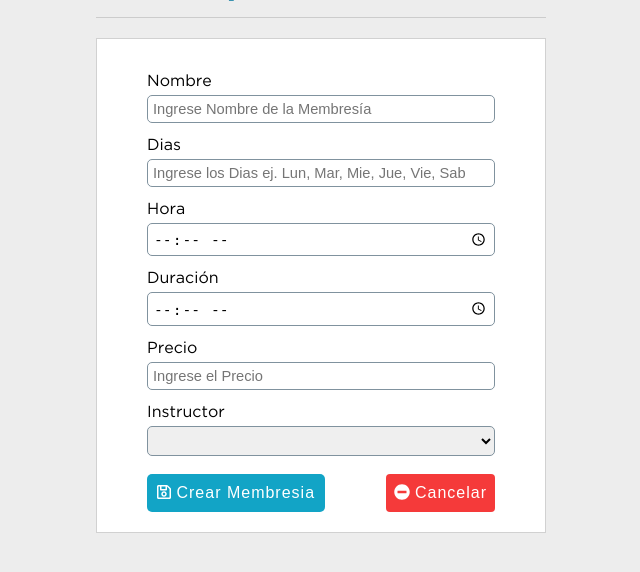
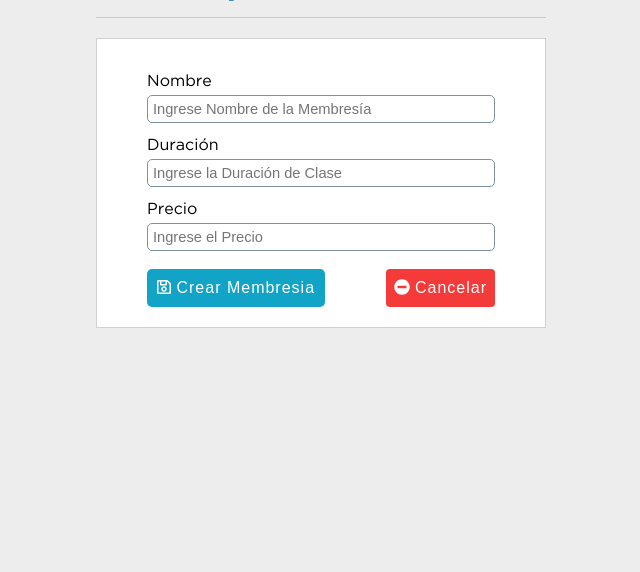
Before and after one commit to byZhetta/system-olympogym, a PHP site: page /sistema/registro_clase.php in a window 1280 px wide. Shown: the part 166-738 px from the top of the page, without its empty margins (319-959 px from the left). Run offline with PHP 8.4, Linux system fonts and the light colour scheme; the visitor is signed in with stand-in values (Sample User, id 1); data that the repository does not hold is empty.

Commit message:
Se modifoc la base de datos para que solo acepte campos de duracion y precio

```diff
--- a/sistema/registro_clase.php
+++ b/sistema/registro_clase.php
@@ -5,20 +5,17 @@
 
     if(!empty($_POST)){
         $alert='';
-        if(empty($_POST['nombre']) || empty($_POST['hora']) || empty($_POST['dias']) ||
-           empty($_POST['duracion']) || empty($_POST['precio']) || empty($_POST['instructor']) ){
+        if(empty($_POST['nombre']) ||
+           empty($_POST['duracion']) || empty($_POST['precio'])){
                $alert='<p class="msg_error">Todos los campos son obligatorios.</p>';
         } else {
 
             $nombre = $_POST['nombre'];
-            $dias = $_POST['dias'];
-            $hora = $_POST['hora'];
             $duracion = $_POST['duracion'];
             $precio = $_POST['precio'];
-            $instructor = $_POST['instructor'];
 
-            $query_insert = mysqli_query($conexionDB,"INSERT INTO clases(Cod_Instructor,NombreC,Dias,Hora,Duracion,Costo_Clase)
-                                                                VALUES('$instructor','$nombre','$dias','$hora','$duracion','$precio')");
+            $query_insert = mysqli_query($conexionDB,"INSERT INTO clases(NombreC,Duracion,Costo_Clase)
+                                                                VALUES('$nombre','$duracion','$precio')");
 
             if($query_insert){
                 $alert = '<p class="msg_save">Clase creada correctamente.</p>';
@@ -50,34 +47,11 @@
             <form action="" method="post">
                 <label for="nombre">Nombre</label>
                 <input type="text" name="nombre" id="nombre" placeholder="Ingrese Nombre de la Membresía">
-                <label for="dias">Dias</label>
-                <input type="text" name="dias" id="dias" placeholder="Ingrese los Dias ej. Lun, Mar, Mie, Jue, Vie, Sab">
-                <label for="hora">Hora</label>
-                <input type="time" name="hora" id="hora" placeholder="Ingrese la Hora de Clase">
                 <label for="duracion">Duración</label>
-                <input type="time" name="duracion" id="duracion" placeholder="Ingrese la Duración de Clase">
+                <input type="text" name="duracion" id="duracion" placeholder="Ingrese la Duración de Clase">
                 <label for="precio">Precio</label>
                 <input type="number" name="precio" id="precio" placeholder="Ingrese el Precio">
-                <label for="instructor">Instructor</label>
-
-                <?php
-                    $query_inst = mysqli_query($conexionDB,"SELECT * FROM instructores");
-                    mysqli_close($conexionDB);
-                    $result_inst = mysqli_num_rows($query_inst)
-                ?>
-
-                <select name="instructor" id="instructor">
-                    <option value=""></option>
-                    <?php
-                        if($result_inst > 0){
-                            while ($instructor = mysqli_fetch_array($query_inst)){
-                    ?>
-                                <option value="<?php echo $instructor["Id_Instructor"]; ?>"><?php echo $instructor["Nombre"]; ?></option>
-                    <?php
-                            }
-                        }
-                    ?>
-                </select><br>
+                <br>
                 <button type="submit" class="btn_save_1"><i class="far fa-save"></i> Crear Membresia</button>
                 <a href="clases.php" class="link_delete_1" style="float: right;"><i class="fas fa-minus-circle"></i> Cancelar</a>
             </form>
--- a/sistema/ventaServicios.php
+++ b/sistema/ventaServicios.php
@@ -214,7 +214,7 @@
 					<br>
 				</div>
 				<div class="wd40">
-                	<label for="clase">Clase</label>
+                	<label for="clase">Membresia</label>
 					<select id="clase" name="nombredeClase">
 						<option value="" selected="selected">-selecciona-</option>
 						<?php
```
Also changed, not shown: sistema/clases.php (+2 -8 lines), sistema/editar_clase.php (+6 -17 lines).
